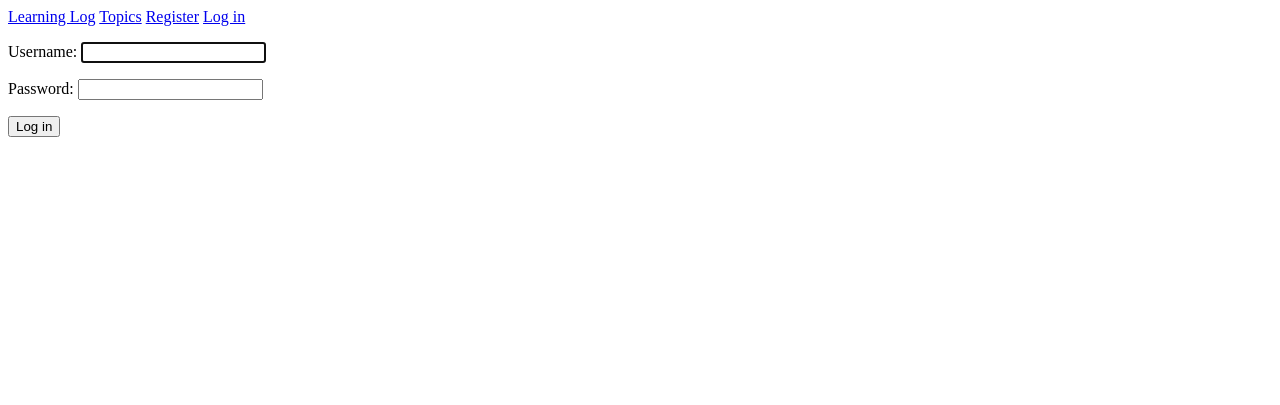
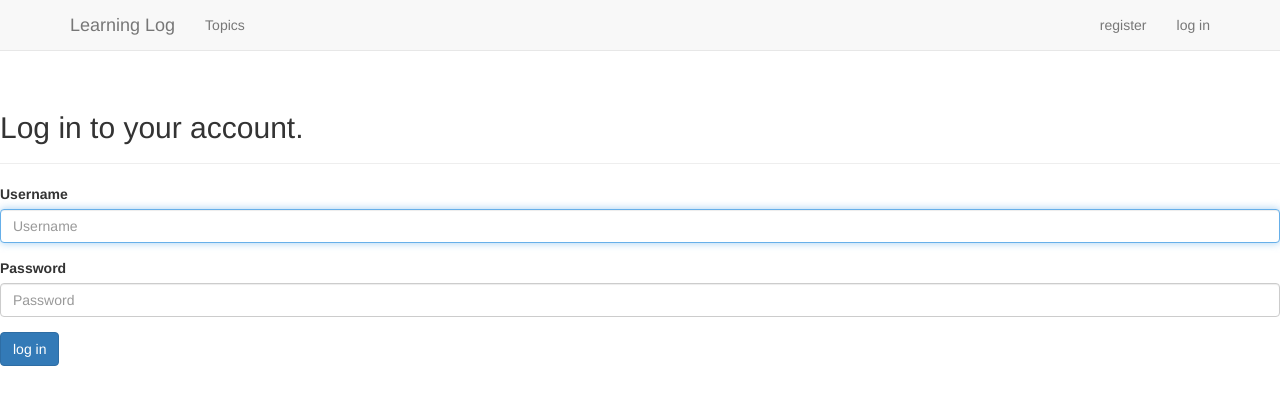
Before and after one commit to jtgrant98/Django-Learning-Logs, a Django app: page /users/login/ in a window 1280 px wide. Shown: the top 405 px of the page. Run offline with Django 3.2, Linux system fonts and the light colour scheme; some libraries are stand-ins or nearby versions.

Commit message:
Styling: Modified base, index and login

```diff
--- a/MainApp/templates/MainApp/base.html
+++ b/MainApp/templates/MainApp/base.html
@@ -1,15 +1,52 @@
-<p>
-    <a href="{% url 'MainApp:index' %}">Learning Log</a>
-    <a href="{% url 'MainApp:topics' %}">Topics</a>
-    {% if user.is_authenticated %}
-    Hello, {{user.username}}
-    <a href="{% url 'users:logout' %}">Log out</a>
-    {% else %}
-    <a href="{% url 'users:register' %}">Register</a>
-    <a href="{% url 'users:login' %}">Log in</a>
-    {% endif %}
-</p>
+{% load bootstrap3 %}
+<!DOCTYPE html>
+<html lang="en">
+    <head>
+       <meta charset="utf-8">
+       <meta http-equiv="X-UA-Compatible" content="IE=edge">
+       <meta name="viewport" content="width=device-width, initial-scale=1">
+       <title>Learning Log</title>
+       {% bootstrap_css %}
+       {% bootstrap_javascript %}
+    </head>
 
-{% block content %}
+    <body>
 
-{% endblock content %}
+        <!-- Static navbar -->
+
+        <nav class="navbar navbar-default navbar-static-top">
+            <div class="container">
+              <div class="navbar-header">
+                <button type="button" class="navbar-toggle collapsed"
+                    data-toggle="collapse" data-target="#navbar"
+                    aria-expanded="false" aria-controls="navbar">
+                </button>
+                <a class="navbar-brand" href="{% url 'MainApp:index' %}">
+                    Learning Log</a>
+      </div>
+              <div id="navbar" class="navbar-collapse collapse">
+                <ul class="nav navbar-nav">
+                  <li><a href="{% url 'MainApp:topics' %}">Topics</a></li>
+                </ul>
+                <ul class="nav navbar-nav navbar-right">
+                  {% if user.is_authenticated %}
+                    <li><a>Hello, {{ user.username }}.</a></li>
+                    <li><a href="{% url 'users:logout' %}">log out</a></li>
+                  {% else %}
+                    <li><a href="{% url 'users:register' %}">register</a></li>
+                    <li><a href="{% url 'users:login' %}">log in</a></li>
+                  {% endif %}
+                </ul>
+              </div><!--/.nav-collapse -->
+            </div>
+          </nav>
+          <div class="container"></div>
+            <div class="page-header">
+                {% block header %}{% endblock header %}
+            </div>
+            <div>
+                {% block content %}{% endblock content %}
+            </div>
+        </div> <!-- /container -->
+      </body>
+    </html>
--- a/users/templates/registration/login.html
+++ b/users/templates/registration/login.html
@@ -1,19 +1,22 @@
 {% extends "MainApp/base.html" %}
 
+{% load bootstrap3 %}
+
+{% block header %}
+<h2>Log in to your account.</h2>
+
+{% endblock header %}
 {% block content %}
+<form method="post" action="{% url 'users:login' %}" class="form">
+    {% csrf_token %}
 
-{% if form.errors %}
-<p>Your username and password didn't match. Please try again</p>
-{% endif %}
+{% bootstrap_form form %}
 
-<form action="{% url 'users:login' %}" method="post">
-    {% csrf_token %}
-    {{form.as_p}}
+{% buttons %}
+<button name="submit" class="btn btn-primary">log in</button>
+{% endbuttons %}
 
-    <button name="submit">Log in</button>
-    <input type="hidden" name="next"
-    value = "{% url 'MainApp:index' %}" />
-
+<input type="hidden" name="next" value="{% url 'learning_logs:index' %}" />
 </form>
 
 {% endblock content %}
```
Also changed, not shown: MainApp/templates/MainApp/index.html (+14 -4 lines), MainApp/views.py (+11 -3 lines), learning_log/settings.py (+9 -0 lines), db.sqlite3.
